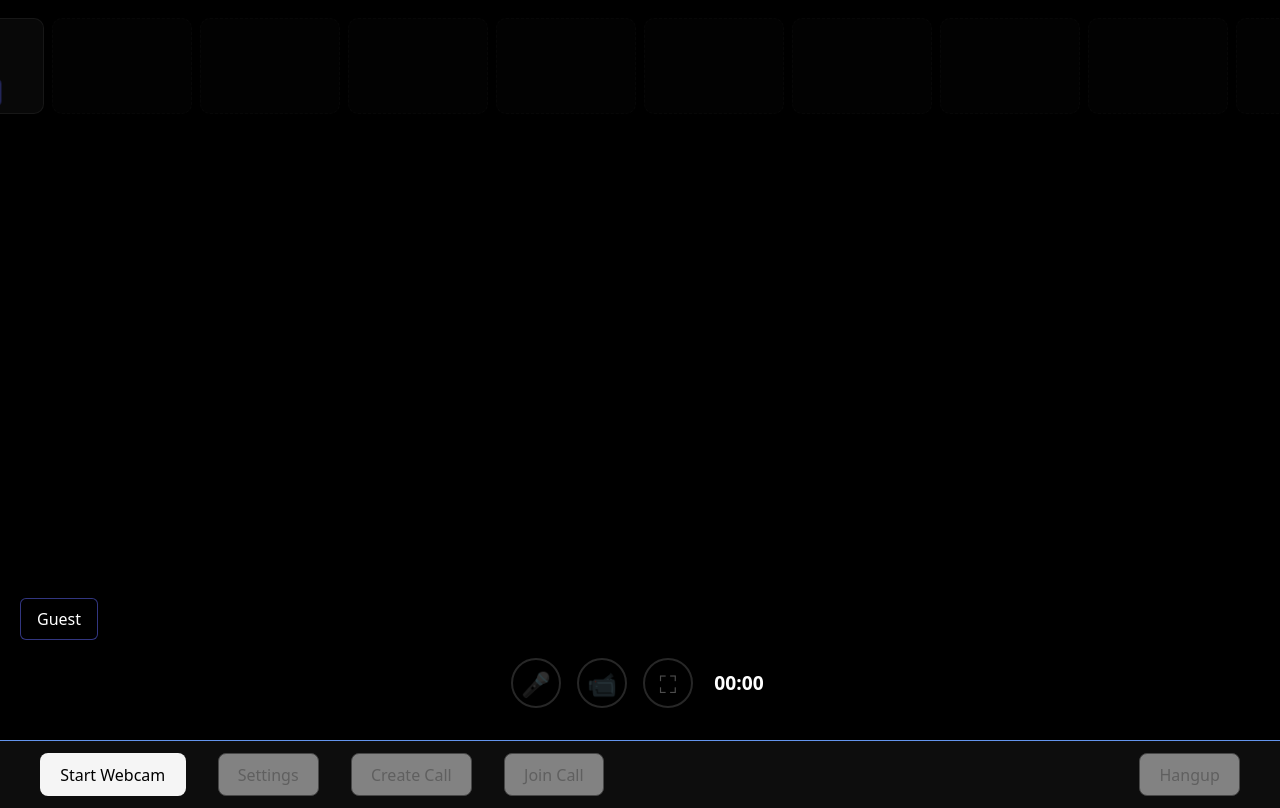
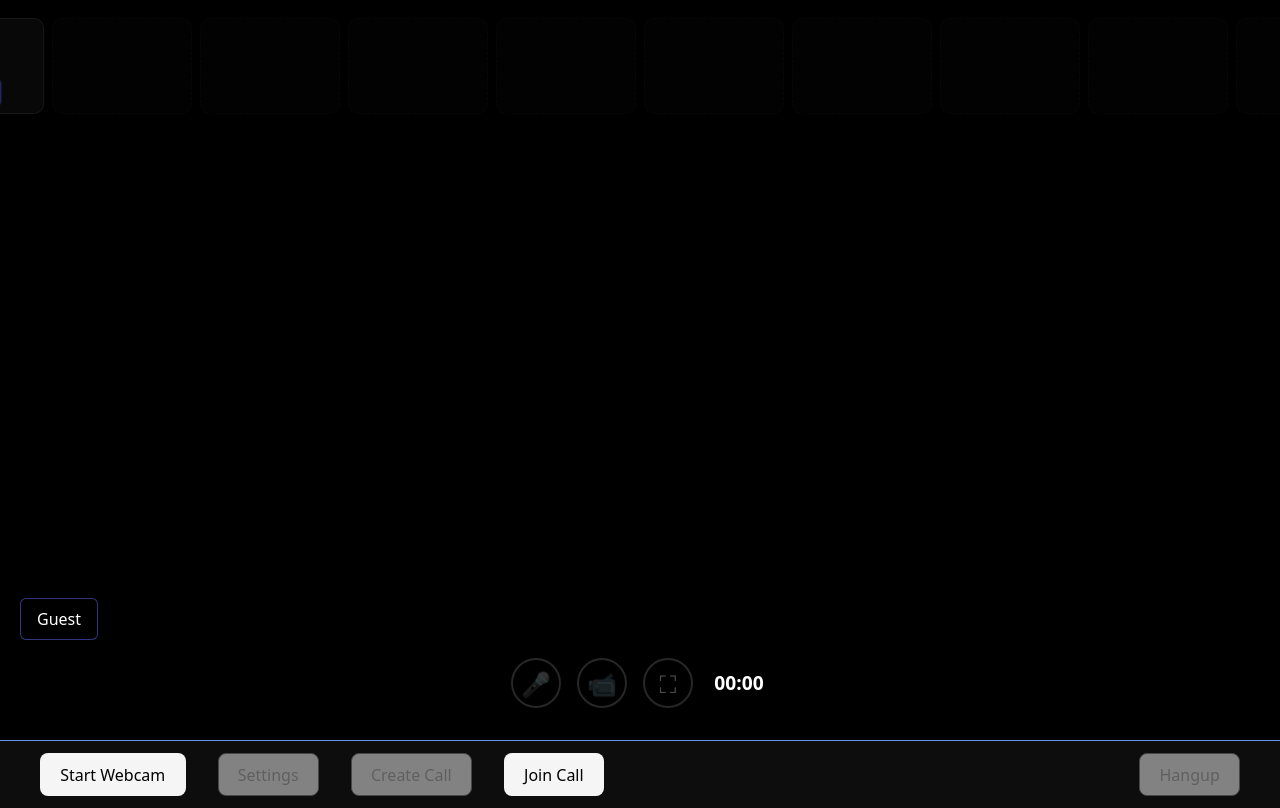
Before and after one commit to thomaspenny/Video-Call-App, a website built with Vite: page index.html in a window 1280 px wide. Built offline with nearby package versions, Linux system fonts and the light colour scheme; some packages are replaced by stand-ins of ours.

Commit message:
Enable 'Join Call' button after webcam start
The 'Join Call' button is now enabled when the webcam is started, allowing users to join calls without waiting for additional validation. This improves the user experience by making the call joining process more intuitive.

```diff
--- a/index.html
+++ b/index.html
@@ -91,7 +91,7 @@
         <button id="webcamButton">Start Webcam</button>
         <button id="settingsButton" disabled>Settings</button>
         <button id="callButton" disabled>Create Call</button>
-        <button id="answerButton" disabled>Join Call</button>
+        <button id="answerButton">Join Call</button>
       </div>
       <button id="hangupButton" disabled>Hangup</button>
     </div>
--- a/src/main.js
+++ b/src/main.js
@@ -956,7 +956,7 @@ webcamButton.onclick = async () => {
   console.log('Audio track enabled:', audioTrack?.enabled);
 
   callButton.disabled = false;
-  // answerButton is always enabled - validation happens on click
+  answerButton.disabled = false;
   webcamButton.disabled = true;
   hangupButton.disabled = false;
   settingsButton.disabled = false;
```
